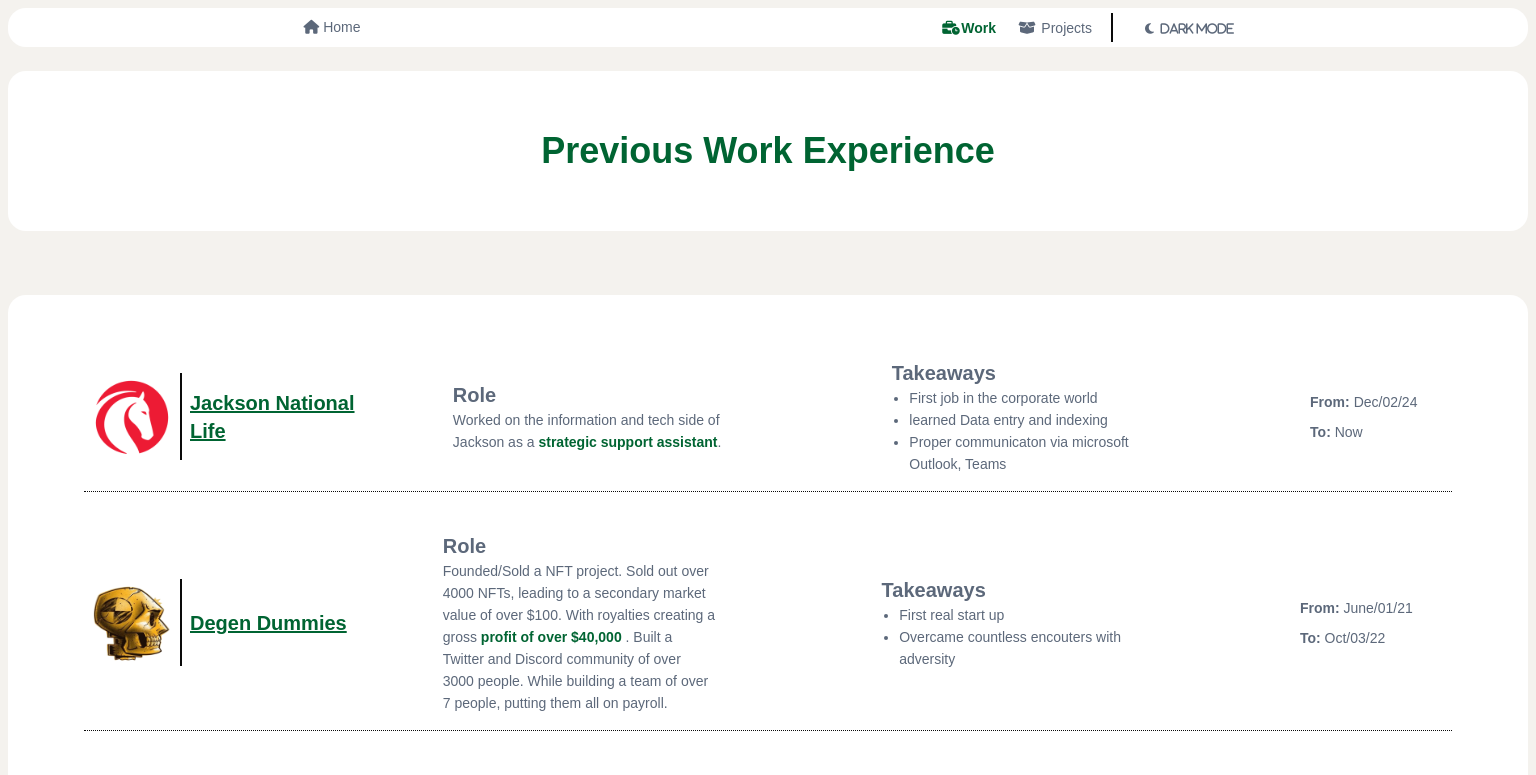
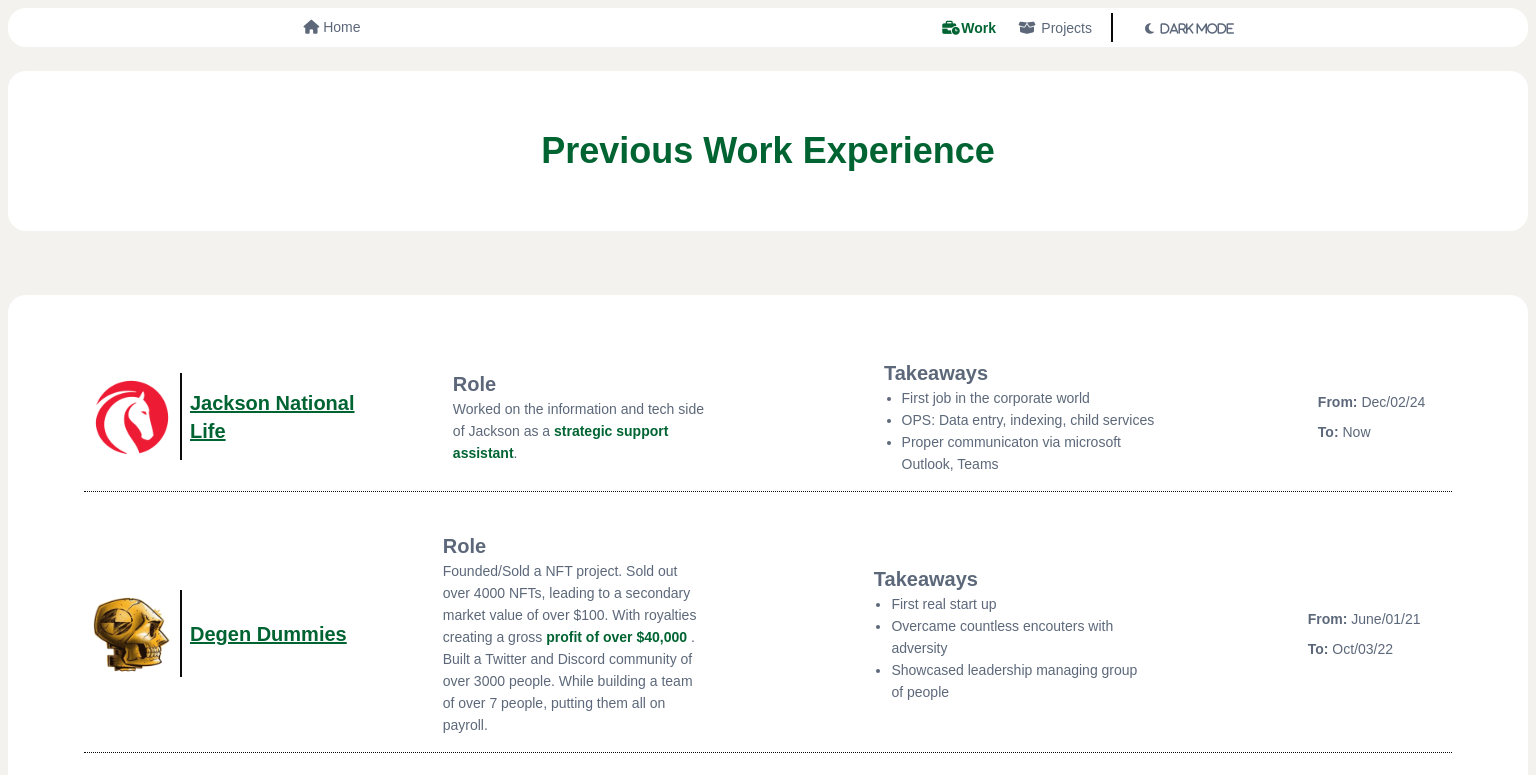
Before and after one commit to Evanwood5/EvanWoodWebsite, an Angular app: page /Work in a window 1536 px wide. Shown: the top 775 px of the page. Built offline with nearby package versions, Linux system fonts and the light colour scheme.

Commit message:
linked in ready

```diff
--- a/src/app/components/body/body.component.html
+++ b/src/app/components/body/body.component.html
@@ -56,7 +56,7 @@
                    <h3 class="bullet__body">  Resume </h3>
                  <ul class="spacing">
                       <li class="description__body li__body2 space">
-                        Below you can find the full PDF version of  <a href="assets/Evan-Wood_Resume.docx.pdf" target="_blank"> <strong class="green">  My Resume </strong></a>.
+                        Below you can find the full PDF version of  <a href="assets/Evan_Wood_Resume.docx.pdf" target="_blank"> <strong class="green">  My Resume </strong></a>.
                               </li>
 
                   </ul>
--- a/src/app/work/body1/body1.component.css
+++ b/src/app/work/body1/body1.component.css
@@ -464,9 +464,16 @@
 
     .description__body2
 {
-    max-width:34ch;
+    max-width:36ch;
 
 }
 
 
+.description__body1
+{
+    max-width:34ch;
+
+
 }
+
+}
--- a/src/app/work/body1/body1.component.html
+++ b/src/app/work/body1/body1.component.html
@@ -30,7 +30,7 @@
                                 First job in the corporate world
                             </li>
                             <li class="li_bodyy">
-                                learned Data entry and indexing
+                                OPS: Data entry, indexing, child services
                             </li>
                             <li class="li_bodyy">
                                  Proper communicaton via microsoft Outlook, Teams
@@ -76,7 +76,7 @@
                         <strong class="subhead2">   Takeaways </strong>
                         <li class="li_bodyy"> First real start up </li>
                         <li class="li_bodyy"> Overcame countless encouters with adversity   </li>
-
+                        <li class="li_bodyy"> Showcased leadership managing group of people </li>
 
                     </div>
 
```
Also changed, not shown: 2 other files (tests, documents, lock files or other folders).
